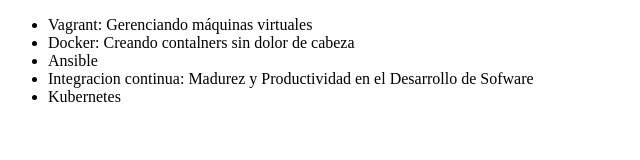
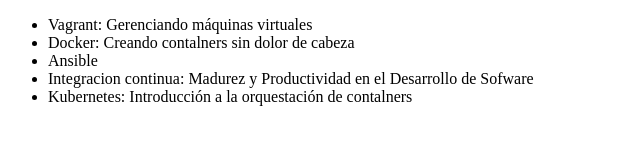
Before and after one commit to MartinAraiza/alura-git, a plain HTML site: page index.html in a window 1280 px wide. Shown: the whole page, without its empty margins (0-640 px from the left). Drawn offline with Linux system fonts and the light colour scheme.

Commit message:
Modificando el nombre del curso de Kubernetes

```diff
--- a/index.html
+++ b/index.html
@@ -10,7 +10,7 @@
          <li> Docker: Creando contalners sin dolor de cabeza </li>
          <li> Ansible </li>
          <li> Integracion continua: Madurez y Productividad en el Desarrollo de Sofware </li>
-         <li>Kubernetes</li>
+         <li>Kubernetes: Introducción a la orquestación de contalners</li>
      </ul>
 </body>
 </html>
```
